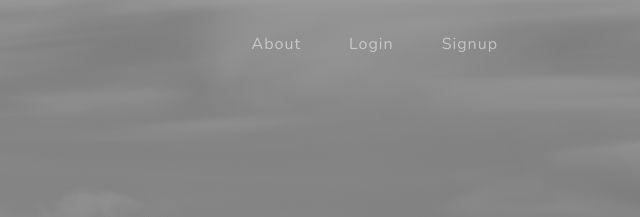
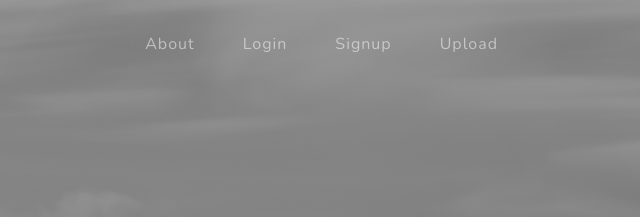
Before and after one commit to sonaliarora707/Encyber-File-Management, a website: page index.html in a window 1280 px wide. Shown: the top 217 px of the page, 640-1280 px from the left. Drawn offline with nearby package versions, Linux system fonts and the light colour scheme.

Commit message:
Update index.html

```diff
--- a/index.html
+++ b/index.html
@@ -29,6 +29,7 @@
                         <li class="nav-item"><a class="nav-link" href="#about">About</a></li>
                         <li class="nav-item"><a class="nav-link" href="#projects">Login </a></li>
                         <li class="nav-item"><a class="nav-link" href="#signup">Signup</a></li>
+                        <li class="nav-item"><a class="nav-link" href="upload.html">Upload</a></li>
                     </ul>
                 </div>
             </div>
```
